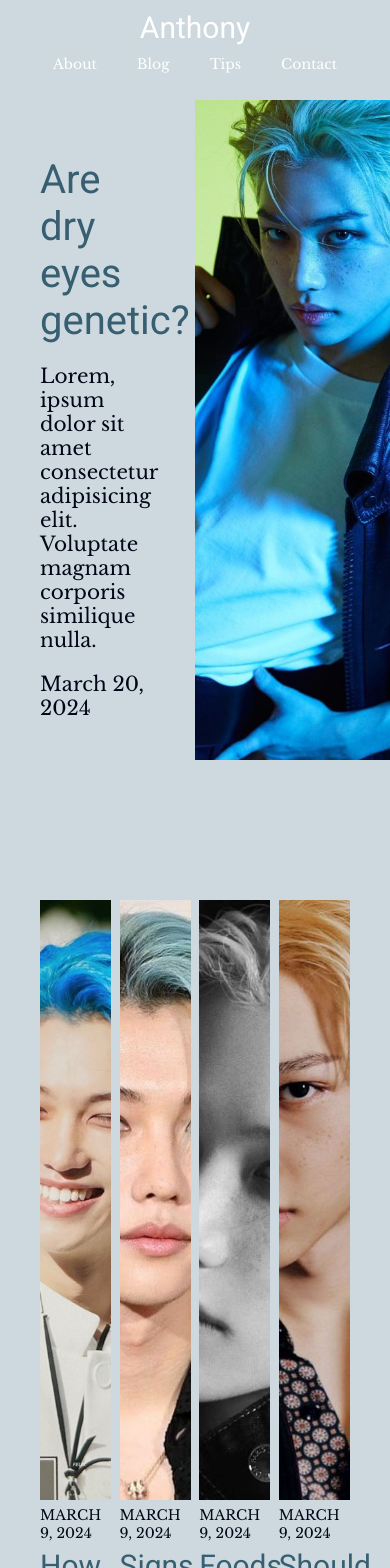
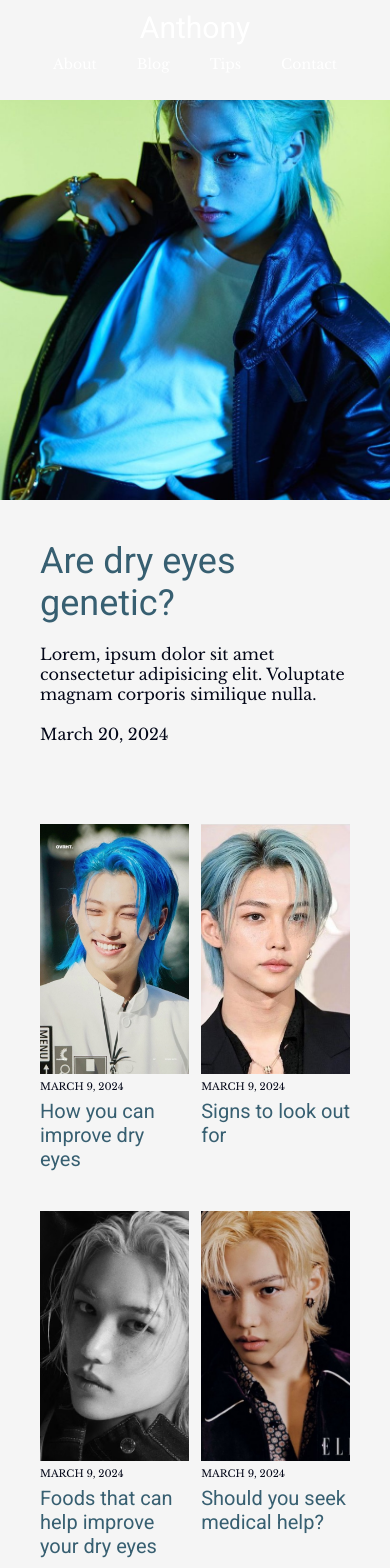
Before and after one commit to kathyhahahahoang/anthony-dry-eyes, a React (Vite) app: page /blog in a window 390 px wide. Shown: the top 1568 px of the page. Built offline with nearby package versions, Linux system fonts and the light colour scheme.

Commit message:
Create media queries for BlogContainer

```diff
--- a/src/ui/blog/BlogContainer.module.scss
+++ b/src/ui/blog/BlogContainer.module.scss
@@ -1,5 +1,5 @@
 .container {
-  background-color: var(--color-grey-med);
+  // background-color: var(--color-grey-light);
   width: 100vw;
   height: 100%;
 }
@@ -7,23 +7,40 @@
 .new-container {
   display: flex;
   height: 90vh;
+
+  @media (max-width: 800px) {
+    flex-direction: column-reverse;
+    height: 100%;
+  }
 }
 
 .new-container-text {
   width: 50%;
-  //   background-color: aqua;
+  // background-color: aqua;
   margin-top: auto;
   display: flex;
   flex-direction: column;
   gap: 2rem;
   padding: 4rem;
 
+  @media (max-width: 800px) {
+    width: 100%;
+  }
+
   h2 {
     color: var(--color-blue-dark);
+
+    @media (max-width: 1000px) {
+      font-size: 3.6rem;
+    }
   }
 
   p {
     font-size: var(--font-med);
+
+    @media (max-width: 1000px) {
+      font-size: var(--font-small);
+    }
   }
 }
 
@@ -39,6 +56,11 @@
   margin-top: 10rem;
   width: 50%;
 
+  @media (max-width: 800px) {
+    width: 100%;
+    height: 40rem;
+  }
+
   img {
     width: 100%;
     height: 100%;
@@ -53,6 +75,20 @@
   justify-content: space-between;
   padding: 4rem;
   row-gap: 8rem;
+
+  @media (max-width: 1400px) {
+    grid-template-columns: repeat(auto-fit, minmax(27%, 31%));
+    row-gap: 6rem;
+  }
+
+  @media (max-width: 1000px) {
+    row-gap: 4rem;
+  }
+
+  @media (max-width: 800px) {
+    grid-template-columns: repeat(auto-fit, minmax(45%, 48%));
+    margin-top: 0;
+  }
 }
 
 .article {
@@ -64,6 +100,14 @@
 
   h3 {
     color: var(--color-blue-dark);
+
+    @media (max-width: 1400px) {
+      font-size: 2.4rem;
+    }
+
+    @media (max-width: 1000px) {
+      font-size: 2rem;
+    }
   }
 }
 
@@ -71,9 +115,25 @@
   width: 100%;
   height: 60rem;
   object-fit: cover;
+
+  @media (max-width: 1800px) {
+    height: 45rem;
+  }
+
+  @media (max-width: 1400px) {
+    height: 35rem;
+  }
+
+  @media (max-width: 1000px) {
+    height: 25rem;
+  }
 }
 
 .date {
   text-transform: uppercase;
   font-size: 1.4rem;
+
+  @media (max-width: 1000px) {
+    font-size: 1rem;
+  }
 }
```
